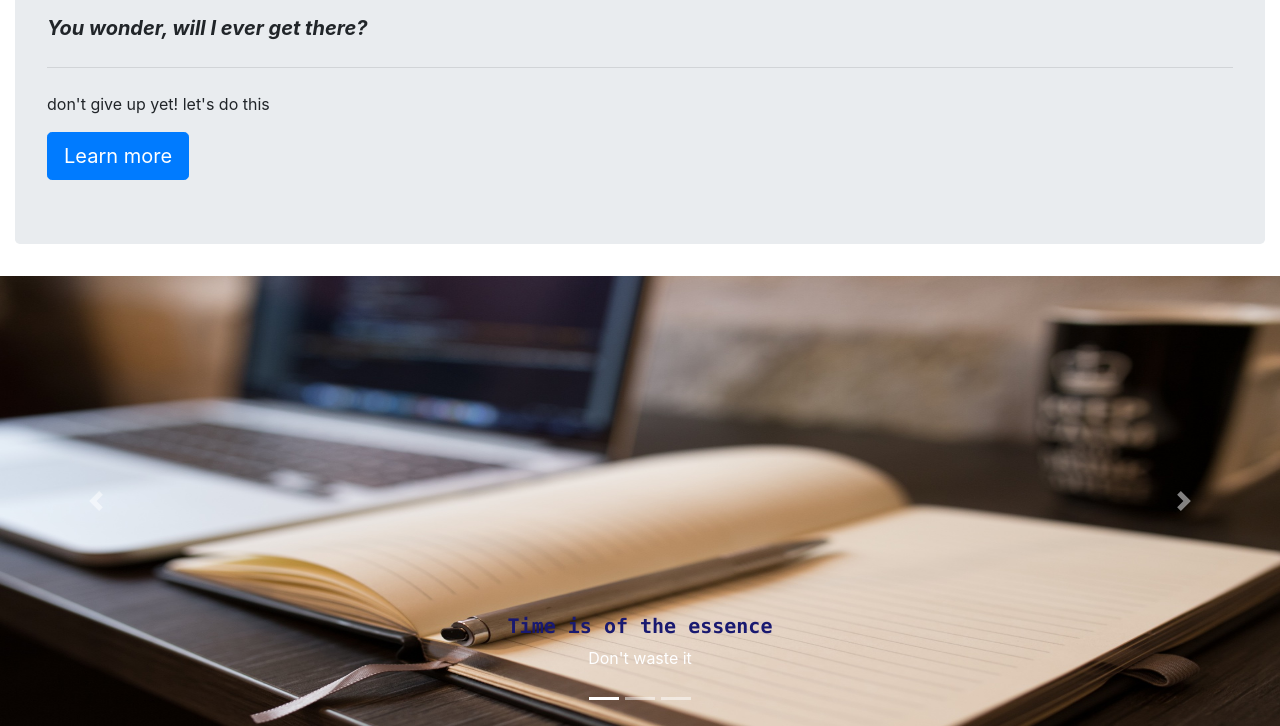
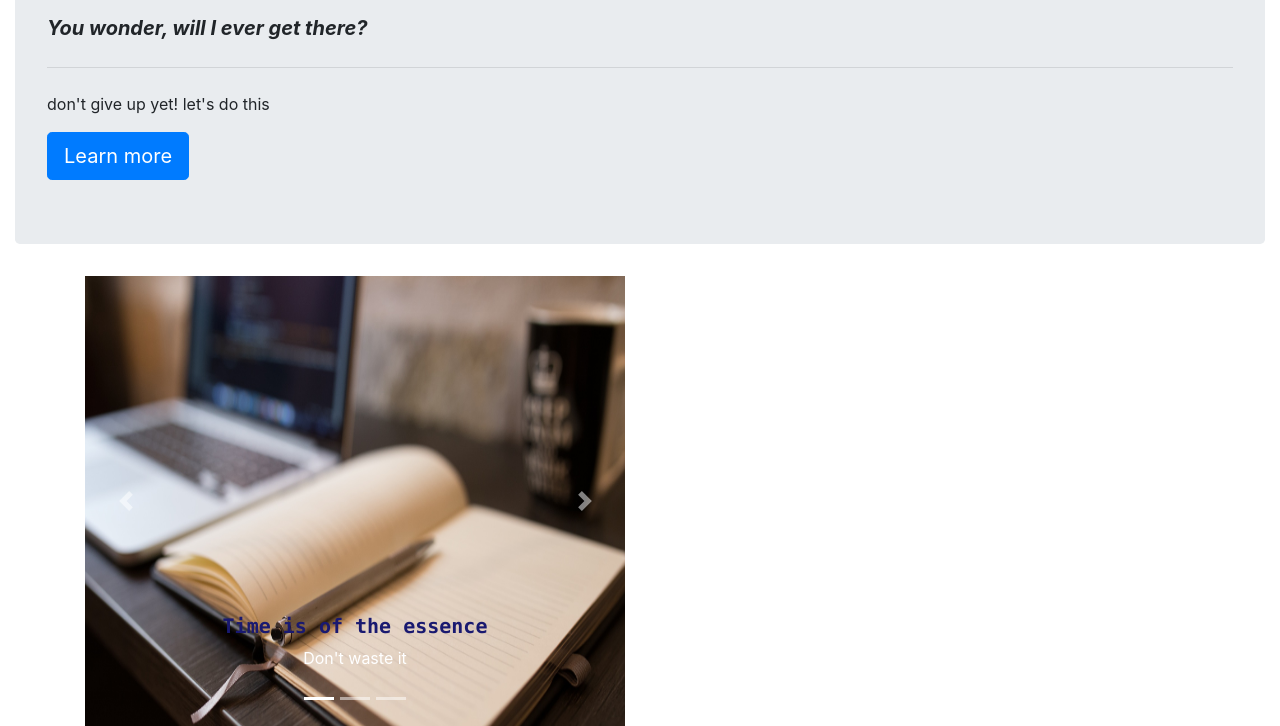
Before and after one commit to jifel/jifel.github.io, a plain HTML site: page index.html in a window 1280 px wide. Shown: the part 293-1019 px from the top of the page. Drawn offline with Linux system fonts and the light colour scheme.

Commit message:
reduced the size or container size of the carousel

```diff
--- a/index.html
+++ b/index.html
@@ -54,9 +54,9 @@
     </div>
 </div>
 
-
+  <div class="container">
     <div class="row">
-        <div class="col-lg">
+        <div class="col-sm">
              <div id="carouselExampleIndicators" class="carousel slide" data-ride="carousel">
                   <ol class="carousel-indicators">
                       <li data-target="#carouselExampleIndicators" data-slide-to="0" class="active"></li>
@@ -66,7 +66,7 @@
 
            <div class="carousel-inner">
             <div class="carousel-item active">
-                <img class="d-block w-100 "src="images/book.jpg" alt="#"  height="450px">
+                <img class="d-block w-100 "src="images/book.jpg" alt="#" width="800px" height="450px">
                    <div class="carousel-caption d-none d-md-block">
                       <h5 class="text-monospace" id="grande"> <b>Time is of the essence</b> </h5>
                        <p> Don't waste it</p>
@@ -74,7 +74,7 @@
             </div>
 
             <div class="carousel-item">
-                <img class="d-block w-100" src="images/time.jpg" alt="#" height="450px">
+                <img class="d-block w-100" src="images/time.jpg" alt="#" width="800px" height="450px">
                    <div class="carousel-caption d-none d-md-block">
                       <h5 class="text-monospace" id="grande"> Stop Striving, Start Striding</h5>
                        <p>Take that step today </p>
@@ -82,7 +82,7 @@
             </div>
 
             <div class="carousel-item">
-                <img class="d-block w-100" src="images/time.jpg" alt="#" height="450px">
+                <img class="d-block w-100" src="images/time.jpg" alt="#" width="800px" height="450px">
                    <div class="carousel-caption d-none d-md-block">
                       <h5 class="text-monospace" id="grande"> Always Incline</h5>
                        <p>No defaults </p>
@@ -101,9 +101,13 @@
       </a>
       </div>
     </div>
+      <div class="col-sm">
+
+      </div>
   </div>
+ </div>
 
-</div>
+
 
 <script type="text/javascript" href="js/bootstrap.min.js"></script>
 
```
